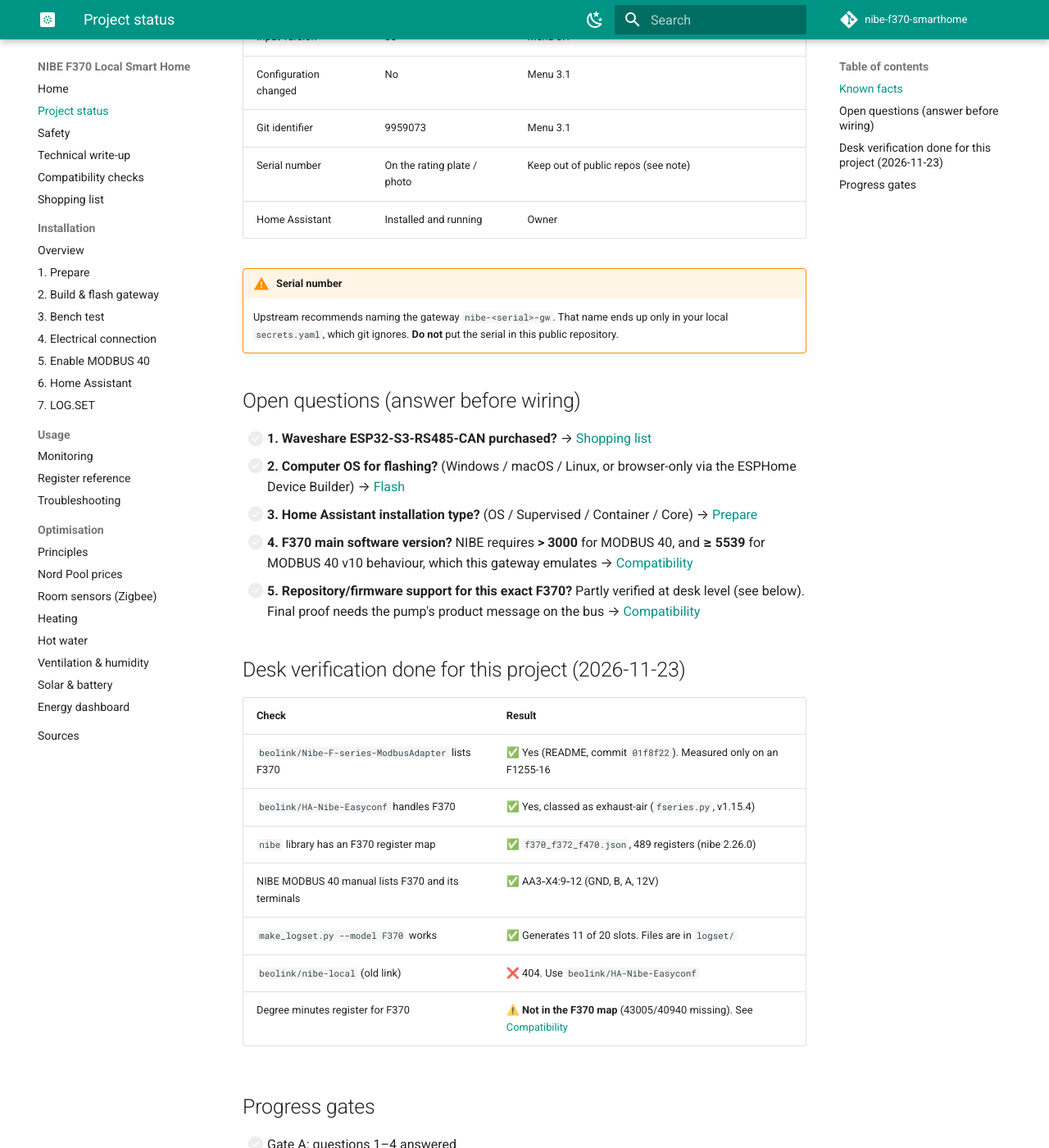
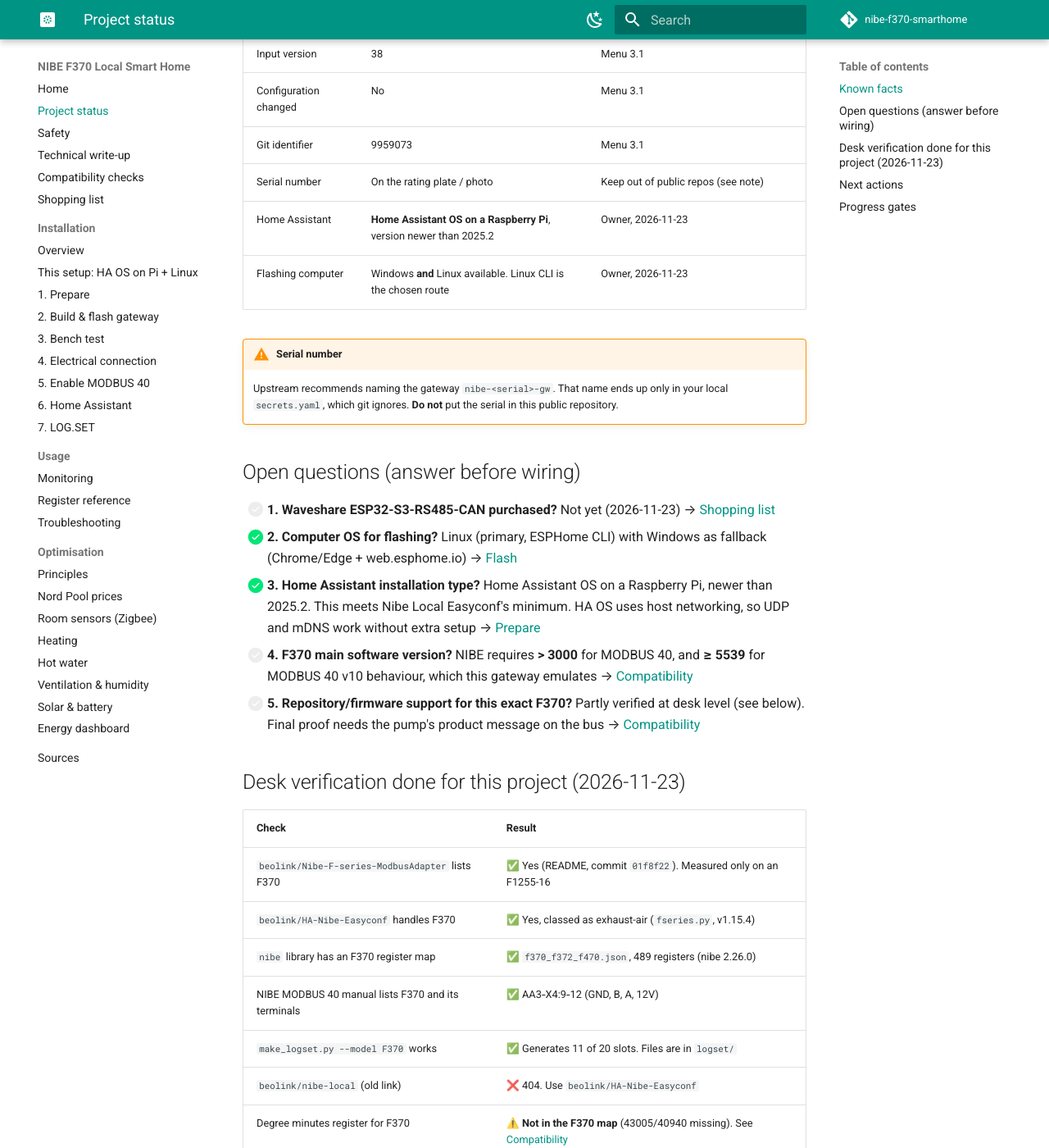
Before and after one commit to shplack/nibe-f370-smarthome, an MkDocs documentation site: the page built from docs/status.md, in a window 1280 px wide and 1400 px high, scrolled down 593 px. Shown: the whole window at 82% size. Built offline with MkDocs 1.6.1 and Material for MkDocs 9.7.7, drawn with Linux system fonts in a browser that asks for light colours; comment, search, counter and statistics services are not loaded; some of the changed text lies outside the part shown.

Commit message:
Record setup: HA OS on Raspberry Pi, Linux/Windows flashing; add tailored install path

```diff
--- a/docs/status.md
+++ b/docs/status.md
@@ -15,16 +15,17 @@ Update this page as each item is resolved. It is the single place that says how
 | Configuration changed | No | Menu 3.1 |
 | Git identifier | 9959073 | Menu 3.1 |
 | Serial number | On the rating plate / photo | Keep out of public repos (see note) |
-| Home Assistant | Installed and running | Owner |
+| Home Assistant | **Home Assistant OS on a Raspberry Pi**, version newer than 2025.2 | Owner, 2026-11-23 |
+| Flashing computer | Windows **and** Linux available. Linux CLI is the chosen route | Owner, 2026-11-23 |
 
 !!! warning "Serial number"
     Upstream recommends naming the gateway `nibe-<serial>-gw`. That name ends up only in your local `secrets.yaml`, which git ignores. **Do not** put the serial in this public repository.
 
 ## Open questions (answer before wiring)
 
-- [ ] **1. Waveshare ESP32-S3-RS485-CAN purchased?** → [Shopping list](shopping-list.md)
-- [ ] **2. Computer OS for flashing?** (Windows / macOS / Linux, or browser-only via the ESPHome Device Builder) → [Flash](installation/02-flash.md)
-- [ ] **3. Home Assistant installation type?** (OS / Supervised / Container / Core) → [Prepare](installation/01-prepare.md#identify-your-home-assistant-installation-type)
+- [ ] **1. Waveshare ESP32-S3-RS485-CAN purchased?** Not yet (2026-11-23) → [Shopping list](shopping-list.md)
+- [x] **2. Computer OS for flashing?** Linux (primary, ESPHome CLI) with Windows as fallback (Chrome/Edge + web.esphome.io) → [Flash](installation/02-flash.md)
+- [x] **3. Home Assistant installation type?** Home Assistant OS on a Raspberry Pi, newer than 2025.2. This meets Nibe Local Easyconf's minimum. HA OS uses host networking, so UDP and mDNS work without extra setup → [Prepare](installation/01-prepare.md#identify-your-home-assistant-installation-type)
 - [ ] **4. F370 main software version?** NIBE requires **> 3000** for MODBUS 40, and **≥ 5539** for MODBUS 40 v10 behaviour, which this gateway emulates → [Compatibility](compatibility.md#check-1-main-software-version)
 - [ ] **5. Repository/firmware support for this exact F370?** Partly verified at desk level (see below). Final proof needs the pump's product message on the bus → [Compatibility](compatibility.md)
 
@@ -40,9 +41,16 @@ Update this page as each item is resolved. It is the single place that says how
 | `beolink/nibe-local` (old link) | ❌ 404. Use `beolink/HA-Nibe-Easyconf` |
 | Degree minutes register for F370 | ⚠️ **Not in the F370 map** (43005/40940 missing). See [Compatibility](compatibility.md#check-5-degree-minutes) |
 
+## Next actions
+
+1. Order the Waveshare ESP32-S3-RS485-CAN, USB‑C data cable and 5 V supply.
+2. While waiting: install HACS and Nibe Local Easyconf on the Pi, prepare the Linux PC, and run `esphome compile` ([This setup](installation/my-setup.md)).
+3. Look for the main software version in menu 3.1 or myUplink.
+4. Book the electrician once the bench test passes.
+
 ## Progress gates
 
-- [ ] Gate A: questions 1–4 answered
+- [ ] Gate A: questions 1–4 answered (2 and 3 done; 1 = buy board; 4 = software version)
 - [ ] Gate B: gateway flashed, on Wi-Fi, visible in logs ([Bench test](installation/03-bench-test.md))
 - [ ] Gate C: electrician connected the RS‑485 pair, pump powered back up without alarms
 - [ ] Gate D: MODBUS 40 enabled, product message reports `F370` + software version
--- a/mkdocs.yml
+++ b/mkdocs.yml
@@ -64,6 +64,7 @@ nav:
   - Shopping list: shopping-list.md
   - Installation:
       - Overview: installation/index.md
+      - "This setup: HA OS on Pi + Linux": installation/my-setup.md
       - 1. Prepare: installation/01-prepare.md
       - 2. Build & flash gateway: installation/02-flash.md
       - 3. Bench test: installation/03-bench-test.md
```
Also changed, not shown: docs/installation/index.md (+3 -0 lines), docs/installation/my-setup.md (added, +101 -0 lines).
